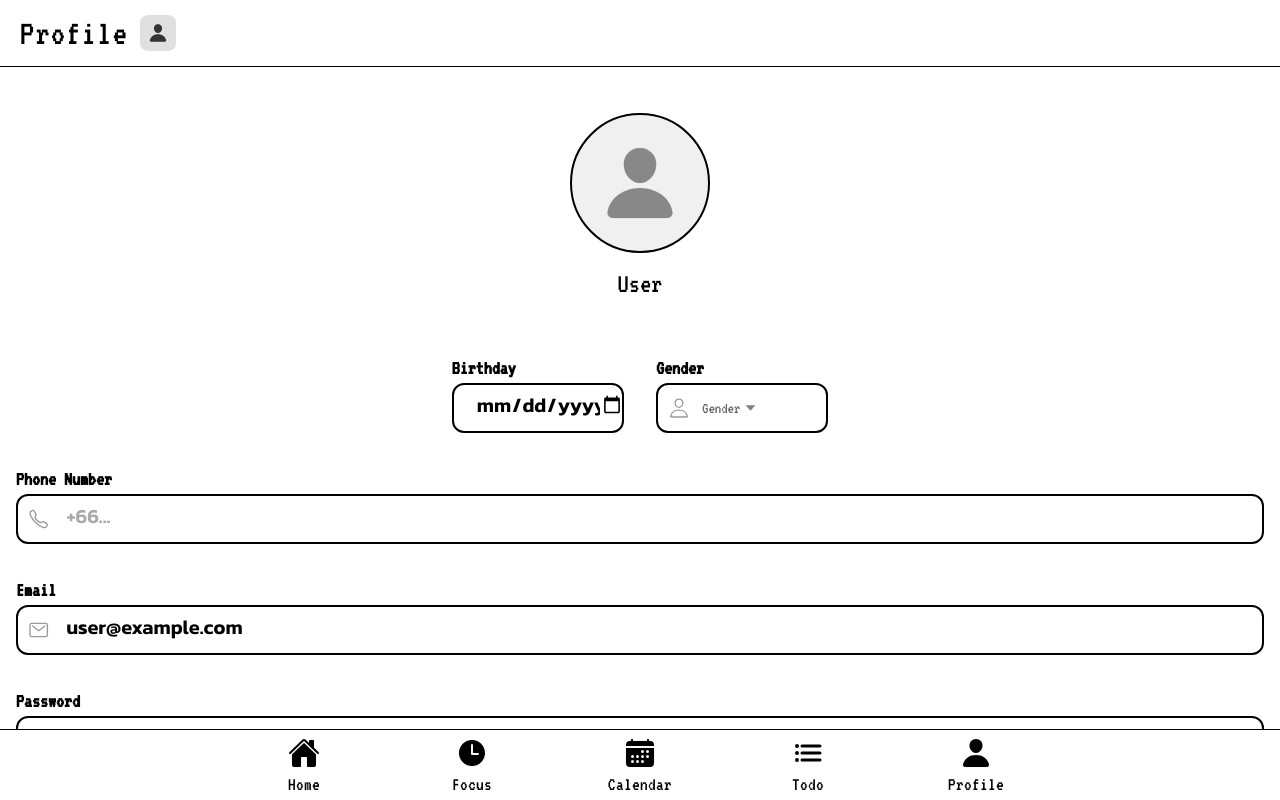
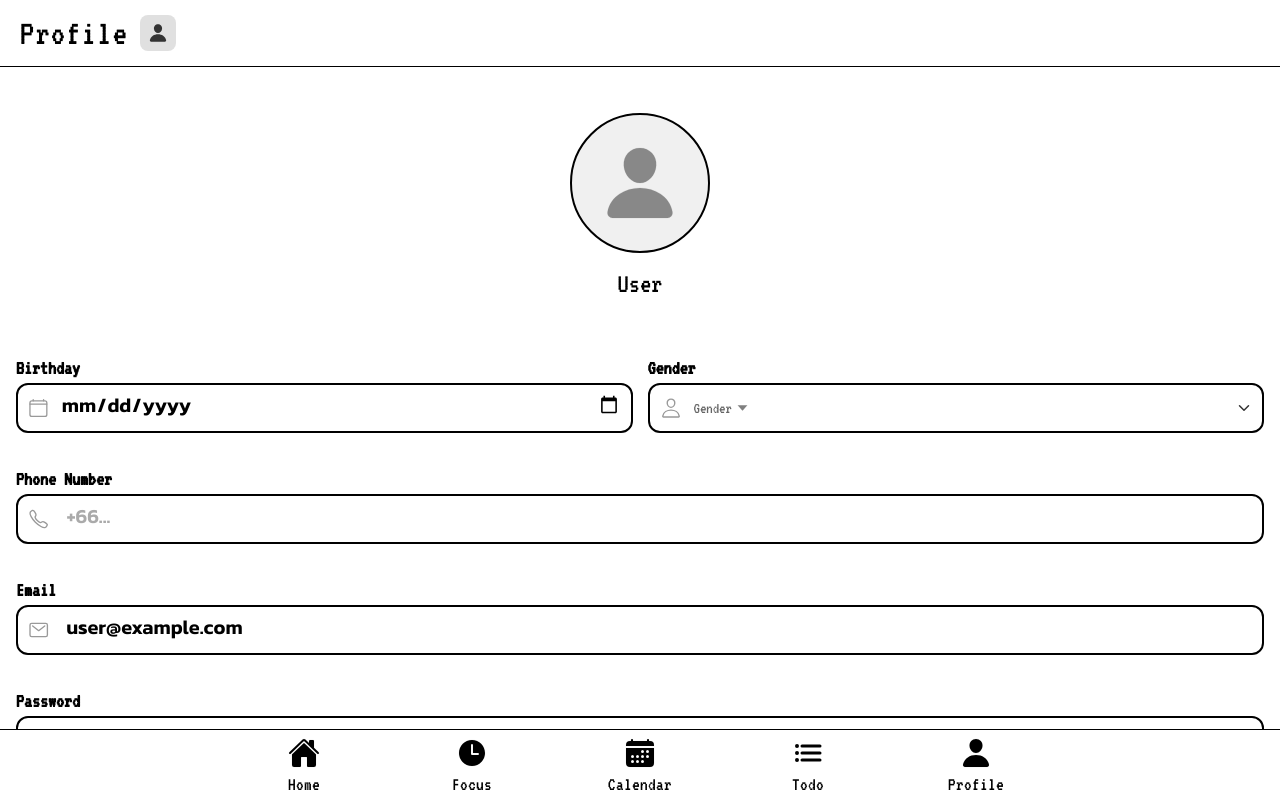
Before and after one commit to pasitgut/mobileweb-project, a React (Vite) app: page /profile in a window 1280 px wide. Built offline with nearby package versions, Linux system fonts and the light colour scheme; no server answers; the database is empty; sample sign-in values are in the browser's storage; a web font is replaced by a local one.

Commit message:
fix: make birthday/gender side-by-side fields fill full width

```diff
--- a/src/pages/Profile.css
+++ b/src/pages/Profile.css
@@ -153,6 +153,16 @@ ion-content {
     color: #333;
 }
 
+.form-row {
+    display: flex;
+    gap: 15px;
+    width: 100%;
+}
+
+.half-width {
+    flex: 1;
+}
+
 .flex-grow {
     flex-grow: 1;
 }
--- a/src/pages/Profile.tsx
+++ b/src/pages/Profile.tsx
@@ -145,10 +145,8 @@ const Profile: React.FC = () => {
         <div className="form-container-profile">
 
           {/* Birthday & Gender Side-by-Side */}
-          <IonGrid className="ion-no-padding">
-            <IonRow>
-              <IonCol size="6" className="ion-padding-end">
-                <div className="input-group">
+          <div className="form-row">
+            <div className="input-group half-width">
               <label>Birthday</label>
               <div className="custom-input-box">
                 <IonIcon icon={calendarClearOutline} className="input-icon" />
@@ -161,9 +159,8 @@ const Profile: React.FC = () => {
                 />
               </div>
             </div>
-              </IonCol>
-              <IonCol size="6" className="ion-padding-start">
-                <div className="input-group">
+
+            <div className="input-group half-width">
               <label>Gender</label>
               <div className="custom-input-box">
                 <IonIcon icon={personOutline} className="input-icon" />
@@ -180,11 +177,13 @@ const Profile: React.FC = () => {
                     <IonSelectOption value="other">Other</IonSelectOption>
                   </IonSelect>
                 </div>
+                <IonIcon
+                  icon={chevronDownOutline}
+                  style={{ fontSize: "16px", color: "#333" }}
+                />
               </div>
             </div>
-              </IonCol>
-            </IonRow>
-          </IonGrid>
+          </div>
 
           {/* Phone Number */}
           <div className="input-group">
```
Lines whose indentation alone changed are shown as unchanged.
